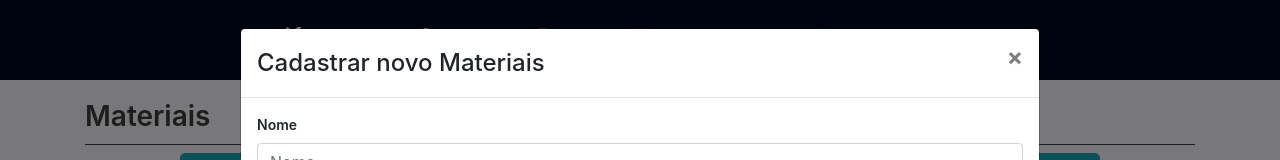
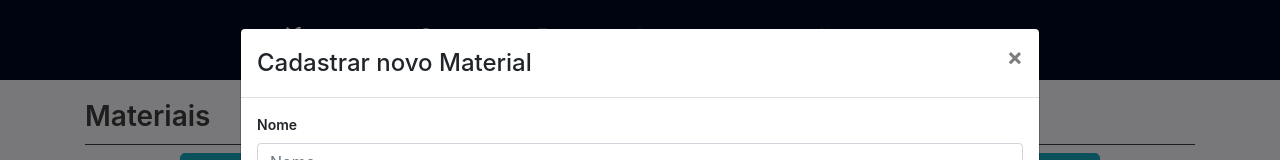
Before and after one commit to Callbackt-Cats/construtoraABC-front, a React (Create React App) app: page /materiais in a window 1280 px wide. Both pictures are taken after a click on the button "Inserir novo material". Shown: the top 160 px of the page. Built offline with nearby package versions, Linux system fonts and the light colour scheme; no server answers.

Commit message:
commit parcial

```diff
--- a/src/Components/Materiais/Criar/index.js
+++ b/src/Components/Materiais/Criar/index.js
@@ -51,7 +51,7 @@ export default function ModalInsert(props) {
         >
             <Modal.Header closeButton>
                 <Modal.Title id="contained-modal-title-vcenter">
-                    Cadastrar novo Materiais
+                    Cadastrar novo Material
                 </Modal.Title>
             </Modal.Header>
             <Modal.Body>
--- a/src/Components/Materiais/List/index.js
+++ b/src/Components/Materiais/List/index.js
@@ -131,7 +131,7 @@ export default function List(props) {
                 centered >
                 <Modal.Header closeButton>
                     <Modal.Title id="contained-modal-title-vcenter">
-                        Remover obra  <strong className="id-produto">{codigo}</strong>
+                        Remover material  <strong className="id-produto">{codigo}</strong>
                     </Modal.Title>
                 </Modal.Header>
                 <Modal.Body>
@@ -152,7 +152,7 @@ export default function List(props) {
             aria-labelledby="contained-modal-title-vcenter">
             <Modal.Header closeButton>
                 <Modal.Title id="contained-modal-title-vcenter">
-                    Editar Obra <strong>{codigo}</strong>
+                    Editar material <strong>{codigo}</strong>
                 </Modal.Title>
             </Modal.Header>
             <Modal.Body>
```
